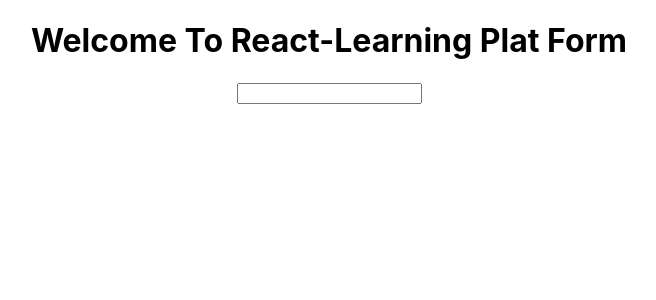
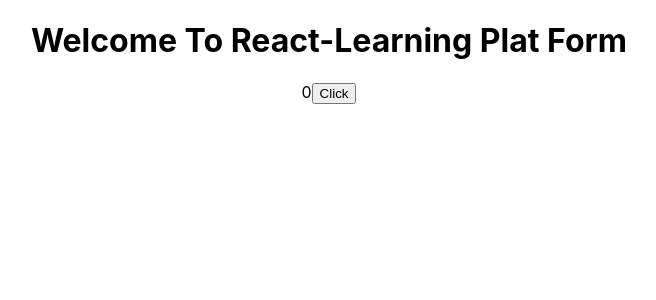
Before and after one commit to midu-zack/React-practice, a React (Create React App) app: page / in a window 1280 px wide. Shown: the top 300 px of the page, without its empty margins (311-967 px from the left). Built offline with nearby package versions, Linux system fonts and the light colour scheme.

Commit message:
checking for useEffect use case

```diff
--- a/package.json
+++ b/package.json
@@ -8,6 +8,7 @@
     "@testing-library/user-event": "^13.5.0",
     "react": "^18.3.1",
     "react-dom": "^18.3.1",
+    "react-redux": "^9.1.2",
     "react-scripts": "5.0.1",
     "redux": "^5.0.1",
     "web-vitals": "^2.1.4"
--- a/src/App.js
+++ b/src/App.js
@@ -1,25 +1,19 @@
-// import logo from './logo.svg';
 import React, { Component } from "react";
 import "./App.css";
+// import State from "./component/State";
+// import UseState from "./component/UseState";
 // import Greet from "./component/FunctionComponent";
 // import Message from "./component/Message";/
-
 // import Zack from "./component/ClassComponent";
-// import Counter from "./componant/Counter";
-// import Forms from "./componant/Forms";
-// import List from "./componant/List";
-
+// import Counter from "./component/Counter";
+// import Forms from "./component/Forms";
+// import List from "./component/List";
 // import FunctionClick from "./component/FunctionClick"
 // import ClassClick from "./component/ClassClick";
-
 // import NameList from "./component/NameList"
-
 // import PureComponent from "./component/PureComponent"
-
-
-
-import RefDemo from "./component/RefDemo"
-
+// import RefDemo from "./component/RefDemo"
+import Effect from "./component/Effect";
 
 class App extends Component {
   render() {
@@ -32,15 +26,14 @@
         {/* <Zack name="midlaj" test ="maths" /> */}
         {/* <Greet name="Malappuram" heroName = 'saved' /> */}
         {/* <Message /> */}
-        {/* <FunctionClick/>
-         <ClassClick/> */}
-
-      {/* <NameList/> */}
-
-      {/* <PureComponent/> */}
-
-      <RefDemo/>
-
+        {/* <FunctionClick/> */}
+        {/* <ClassClick/> */}
+        {/* <NameList/> */}
+        {/* <PureComponent/> */}
+        {/* <RefDemo/> */}
+        {/* <State />  */}
+        {/* <UseState/> */}
+        <Effect/>
       </div>
     );
   }
--- /dev/null
+++ b/src/component/Effect.js
@@ -0,0 +1,20 @@
+ import React, { useEffect, useState } from 'react'
+
+ function Effect() {
+    const [value,setValue]= useState(0);
+
+    useEffect(()=>{
+      console.log(`your click ${value} times`)
+    })
+
+   return (
+     <div>
+
+       <label>{value}</label>
+       <button onClick={()=>{setValue(value+1)}}>Click</button>
+     </div>
+   )
+ }
+
+
+ export default Effect;
--- /dev/null
+++ b/src/component/State.js
@@ -0,0 +1,17 @@
+/* eslint-disable no-unused-vars */
+import { useState } from "react";
+import Props from "./Props";
+
+function State() {
+  const [stateValue ,setStateValue] = useState({ value: 23 });
+
+  console.log(stateValue)
+  return (
+    <div>
+      <p>Value : {stateValue.value} </p>
+      <Props value={stateValue.value}/>
+    </div>
+  );
+}
+
+export default State ;
--- /dev/null
+++ b/src/component/UseState.js
@@ -0,0 +1,21 @@
+import React, {useState} from "react";
+
+function UseState() {
+
+  const [value,setValue] = useState(0)
+
+  // two argument for The useState hook
+  //value one most value in state
+  // setValue is the function
+
+
+  return (
+    <div>
+      <button onClick={()=>setValue(value+1)}>Increment</button>
+      <label >{value}</label>
+      <button onClick={()=>setValue(value-1)} >Decrement</button>
+    </div>
+  );
+}
+
+export default UseState;
```
Also changed, not shown: src/component/Props.js (added, +12 -0 lines), src/component/useContext.js (added, +9 -0 lines), 1 other file (tests, documents, lock files or other folders).
